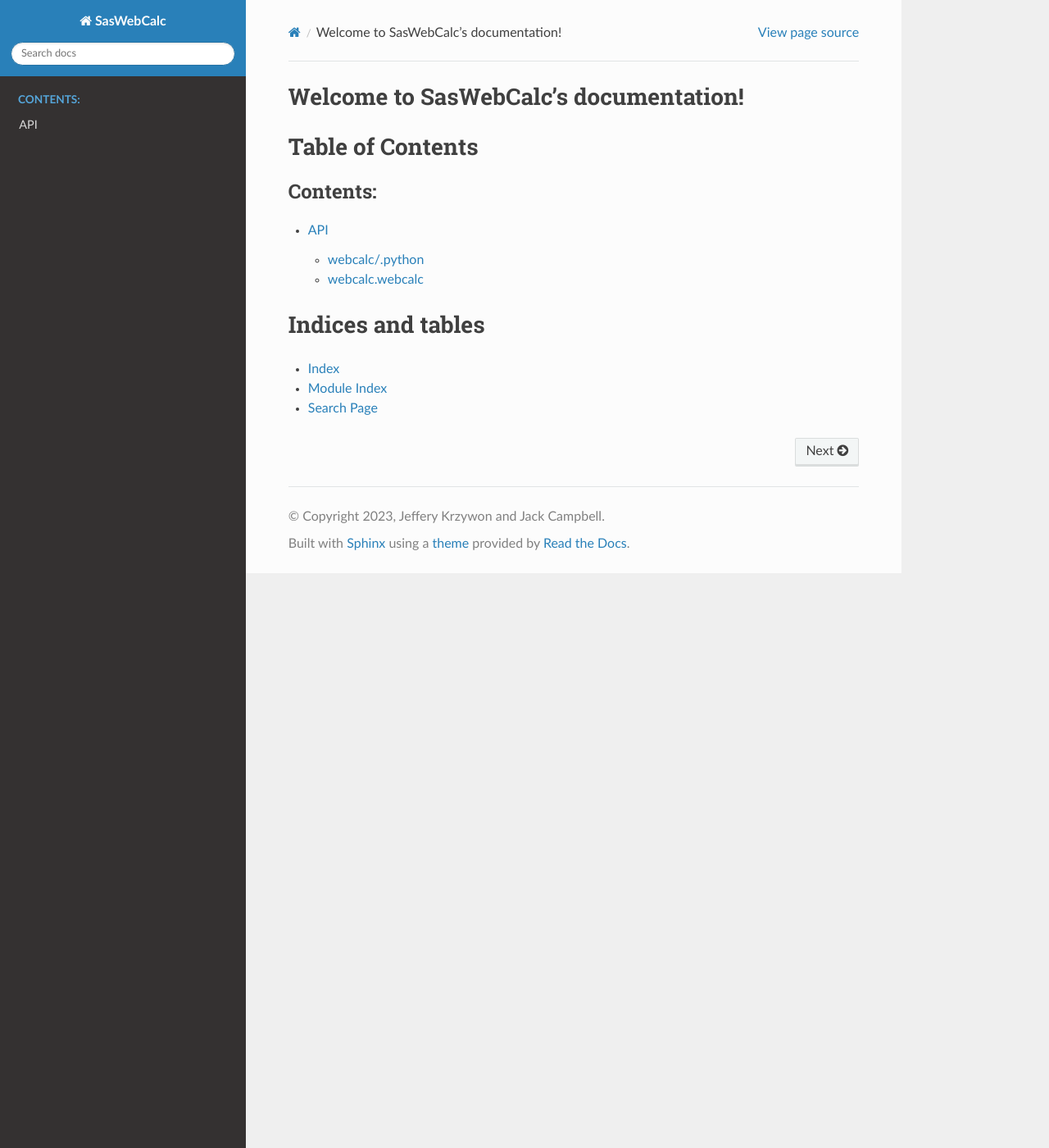
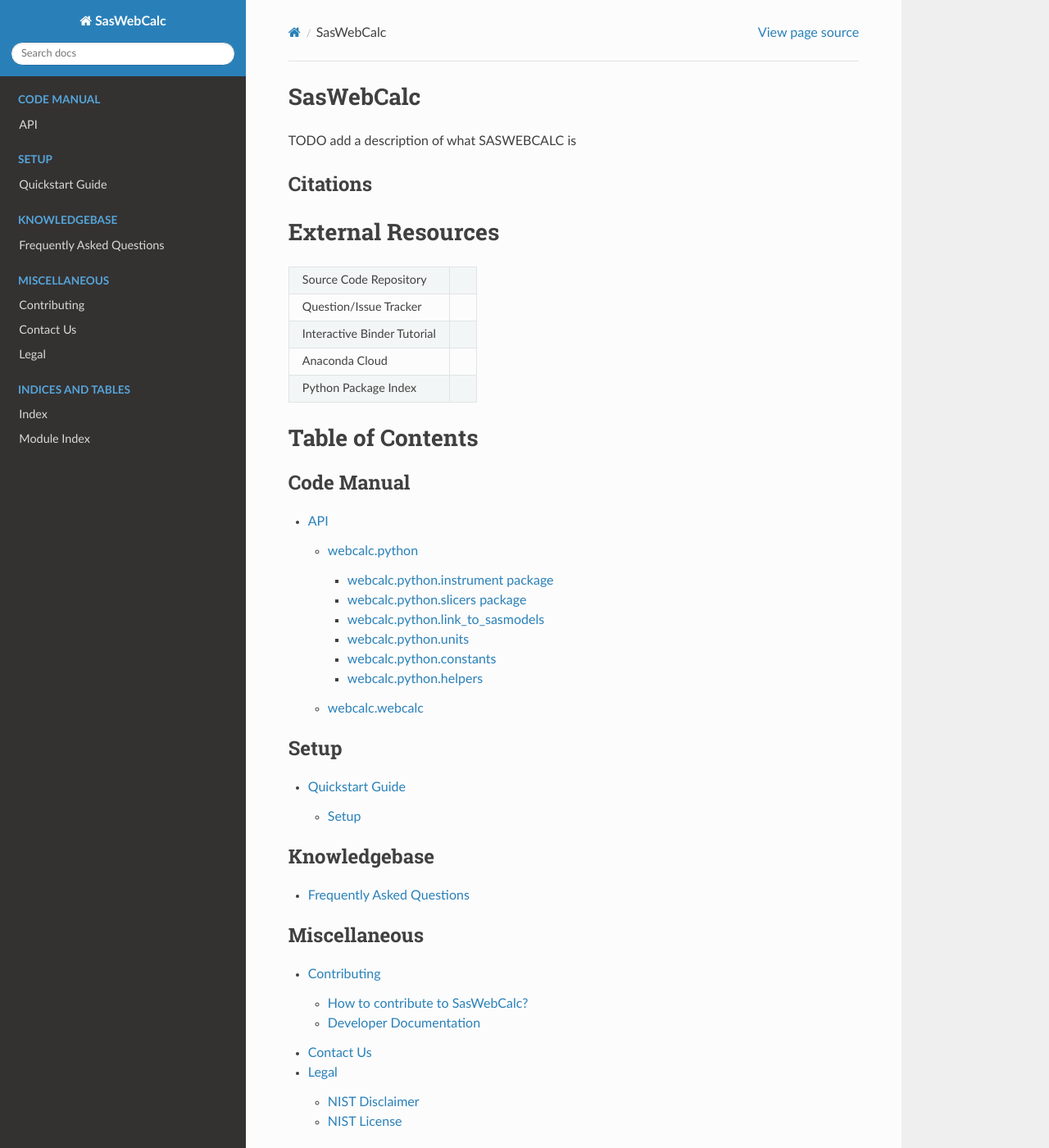
Before and after one commit to JackCampbell5/SasWebCalc, a Sphinx documentation site: the page built from docs/source/index.rst, in a window 1280 px wide and 1400 px high. Shown: the whole window at 82% size. Built offline with Sphinx 7.4.7 and the Read the Docs theme 2.0.0, drawn with Linux system fonts in a browser that asks for light colours; some of the changed text lies outside the part shown.

Commit message:
Created info pages rst files and added them to index.rst

```diff
--- a/docs/source/api/webcalc.python.rst
+++ b/docs/source/api/webcalc.python.rst
@@ -1,4 +1,4 @@
-webcalc/.python
+webcalc\.python
 ===============
 
 .. automodule:: webcalc.python.__init__
--- a/docs/source/api/webcalc.rst
+++ b/docs/source/api/webcalc.rst
@@ -7,6 +7,7 @@
 
 
 .. toctree::
+    :maxdepth: 2
     :caption: Full API Listing
 
     webcalc.python
--- /dev/null
+++ b/docs/source/contact.rst
@@ -0,0 +1,4 @@
+.. _contact:
+
+Contact Us
+==========
--- /dev/null
+++ b/docs/source/contribute.rst
@@ -0,0 +1,11 @@
+.. _contribute:
+
+Contributing
+============
+
+How to contribute to SasWebCalc?
+-----------------------------
+
+
+Developer Documentation
+-----------------------
--- /dev/null
+++ b/docs/source/faq.rst
@@ -0,0 +1,4 @@
+.. _faqs:
+
+Frequently Asked Questions
+===========================
--- /dev/null
+++ b/docs/source/genindex.rst
@@ -0,0 +1,2 @@
+Index
+=====
--- a/docs/source/index.rst
+++ b/docs/source/index.rst
@@ -3,23 +3,61 @@
    You can adapt this file completely to your liking, but it should at least
    contain the root `toctree` directive.
 
-Welcome to SasWebCalc's documentation!
-======================================
+SasWebCalc
+==========
+
+TODO add a description of what SASWEBCALC is
+
+
+Citations
+---------
+
+
+
+External Resources
+==================
+.. csv-table::
+
+    Source Code Repository,
+    Question/Issue Tracker,
+    Interactive Binder Tutorial,
+    Anaconda Cloud,
+    Python Package Index,
 
 
 Table of Contents
 =================
+
+.. toctree::
+    :maxdepth: 3
+    :caption: Code Manual
+
+    api/webcalc
+
+.. toctree::
+    :maxdepth: 2
+    :caption: Setup
+
+    quickstart
+
+.. toctree::
+    :maxdepth: 2
+    :caption: Knowledgebase
+
+    faq
+
+.. toctree::
+    :maxdepth: 2
+    :caption: Miscellaneous
+
+
+    contribute
+    contact
+    legal
+
 .. toctree::
    :maxdepth: 2
-   :caption: Contents:
+   :caption: Indices and tables
 
-   api/webcalc
-
-
-
-Indices and tables
-==================
-
-* :ref:`genindex`
-* :ref:`modindex`
-* :ref:`search`
+   genindex
+   modindex
--- /dev/null
+++ b/docs/source/legal.rst
@@ -0,0 +1,10 @@
+Legal
+=====
+
+NIST Disclaimer
+---------------
+
+
+
+NIST License
+------------
--- /dev/null
+++ b/docs/source/modindex.rst
@@ -0,0 +1,2 @@
+Mod Index
+=========
--- /dev/null
+++ b/docs/source/quickstart.rst
@@ -0,0 +1,11 @@
+.. _quickstart:
+
+Quickstart Guide
+================
+
+Setup
+-----
+
+**Requirements**
+
+    -
```
Also changed, not shown: other parts of docs/source/api/webcalc.python.rst (+1 -0 lines).
